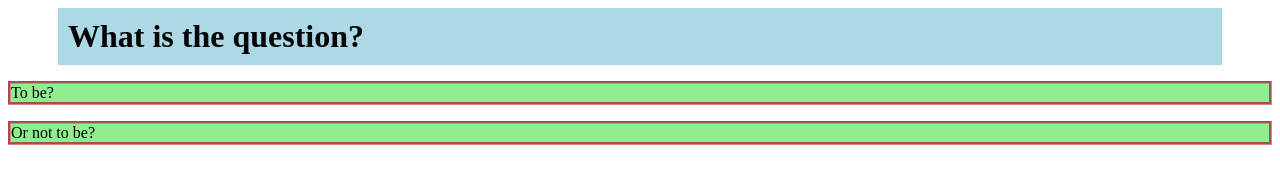
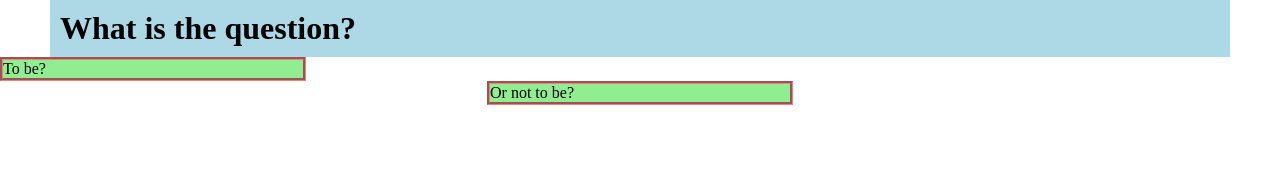
Before and after one commit to sebbydoh/CIS2B-Lecture-05, a plain HTML site: page index.html in a window 1280 px wide. Drawn offline with Linux system fonts and the light colour scheme.

Commit message:
Added classes absolute-width and center and applied them to p elements

```diff
--- a/index.html
+++ b/index.html
@@ -9,7 +9,7 @@
 </head>
 <body>
     <h1>What is the question?</h1>
-    <p>To be?</p>
-    <p>Or not to be?</p>
+    <p class="absolute-width">To be?</p>
+    <p class="absolute-width center">Or not to be?</p>
 </body>
 </html>
--- a/main.css
+++ b/main.css
@@ -1,3 +1,8 @@
+* {
+    margin: 0;
+    padding: 0;
+}
+
 h1 {
     background-color: lightblue;
     margin: 0 50px;
@@ -9,6 +14,13 @@ p {
     border: 3px groove lightcoral;
 }
 
+
+/* Class Selectors */
+
 .absolute-width {
     width: 300px;
 }
+
+.center {
+    margin: 0 auto;
+}
```
